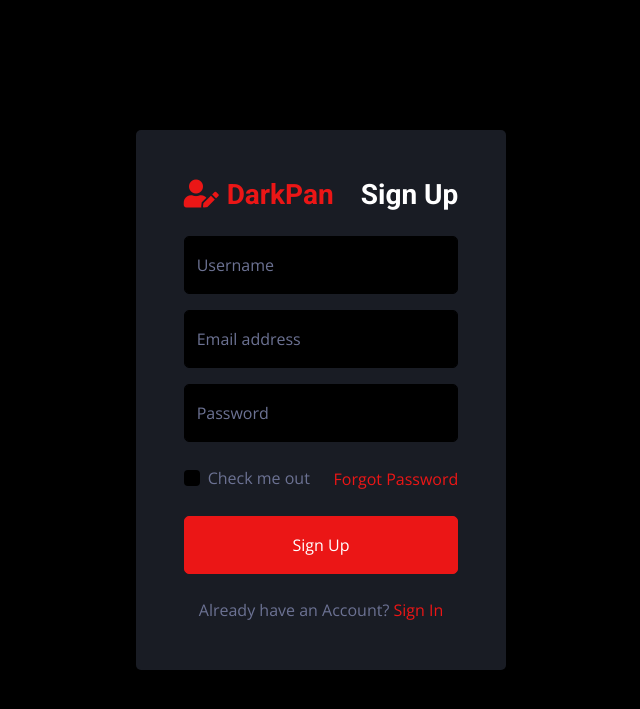
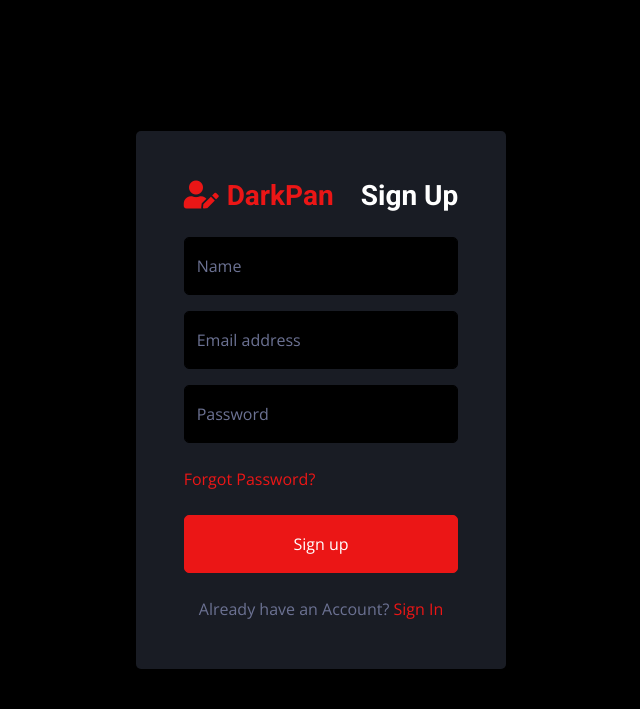
Before and after one commit to MohsinKhanAptech/rapidrescue, a PHP site: page /admin/signup.php in a window 1280 px wide. Shown: the top 709 px of the page, without its empty margins (319-959 px from the left). Run offline with PHP 8.4, Linux system fonts and the light colour scheme; some libraries are stand-ins or nearby versions.

Commit message:
admin signin and signup

```diff
--- a/admin/signup.php
+++ b/admin/signup.php
@@ -1,46 +1,11 @@
 <!DOCTYPE html>
 <html lang="en">
 
-<head>
-    <meta charset="utf-8">
-    <title>DarkPan - Bootstrap 5 Admin Template</title>
-    <meta content="width=device-width, initial-scale=1.0" name="viewport">
-    <meta content="" name="keywords">
-    <meta content="" name="description">
+<?php include "include/head.php"; ?>
 
-    <!-- Favicon -->
-    <link href="img/favicon.ico" rel="icon">
-
-    <!-- Google Web Fonts -->
-    <link rel="preconnect" href="https://fonts.googleapis.com">
-    <link rel="preconnect" href="https://fonts.gstatic.com" crossorigin>
-    <link href="https://fonts.googleapis.com/css2?family=Open+Sans:wght@400;600&family=Roboto:wght@500;700&display=swap" rel="stylesheet">
-
-    <!-- Icon Font Stylesheet -->
-    <link href="https://cdnjs.cloudflare.com/ajax/libs/font-awesome/5.10.0/css/all.min.css" rel="stylesheet">
-    <link href="https://cdn.jsdelivr.net/npm/bootstrap-icons@1.4.1/font/bootstrap-icons.css" rel="stylesheet">
-
-    <!-- Libraries Stylesheet -->
-    <link href="lib/owlcarousel/assets/owl.carousel.min.css" rel="stylesheet">
-    <link href="lib/tempusdominus/css/tempusdominus-bootstrap-4.min.css" rel="stylesheet" />
-
-    <!-- Customized Bootstrap Stylesheet -->
-    <link href="css/bootstrap.min.css" rel="stylesheet">
-
-    <!-- Template Stylesheet -->
-    <link href="css/style.css" rel="stylesheet">
-</head>
 
 <body>
     <div class="container-fluid position-relative d-flex p-0">
-        <!-- Spinner Start -->
-        <div id="spinner" class="show bg-dark position-fixed translate-middle w-100 vh-100 top-50 start-50 d-flex align-items-center justify-content-center">
-            <div class="spinner-border text-primary" style="width: 3rem; height: 3rem;" role="status">
-                <span class="sr-only">Loading...</span>
-            </div>
-        </div>
-        <!-- Spinner End -->
-
 
         <!-- Sign Up Start -->
         <div class="container-fluid">
@@ -53,27 +18,25 @@
                             </a>
                             <h3>Sign Up</h3>
                         </div>
+                        <form action="signup_validate_admin.php" method="post">
                         <div class="form-floating mb-3">
-                            <input type="text" class="form-control" id="floatingText" placeholder="jhondoe">
-                            <label for="floatingText">Username</label>
+                            <input type="text" name="name" class="form-control" id="floatingText" placeholder="jhondoe">
+                            <label for="floatingText">Name</label>
                         </div>
                         <div class="form-floating mb-3">
-                            <input type="email" class="form-control" id="floatingInput" placeholder="name@example.com">
+                            <input type="email" name="email" class="form-control" id="floatingInput" placeholder="name@example.com">
                             <label for="floatingInput">Email address</label>
                         </div>
                         <div class="form-floating mb-4">
-                            <input type="password" class="form-control" id="floatingPassword" placeholder="Password">
+                            <input type="password" name="password" class="form-control" id="floatingPassword" placeholder="Password">
                             <label for="floatingPassword">Password</label>
                         </div>
                         <div class="d-flex align-items-center justify-content-between mb-4">
-                            <div class="form-check">
-                                <input type="checkbox" class="form-check-input" id="exampleCheck1">
-                                <label class="form-check-label" for="exampleCheck1">Check me out</label>
-                            </div>
-                            <a href="">Forgot Password</a>
+                            <a href="">Forgot Password?</a>
                         </div>
-                        <button type="submit" class="btn btn-primary py-3 w-100 mb-4">Sign Up</button>
-                        <p class="text-center mb-0">Already have an Account? <a href="">Sign In</a></p>
+                        <input name="submit" type="submit"class="btn btn-primary py-3 w-100 mb-4" value="Sign up">
+                        <p class="text-center mb-0">Already have an Account? <a href="signin.php">Sign In</a></p>
+                        </form>
                     </div>
                 </div>
             </div>
```
Also changed, not shown: admin/signin.php (+8 -37 lines), admin/signin_validate_admin.php (added, +19 -0 lines), admin/signup_validate_admin.php (added, +17 -0 lines).
